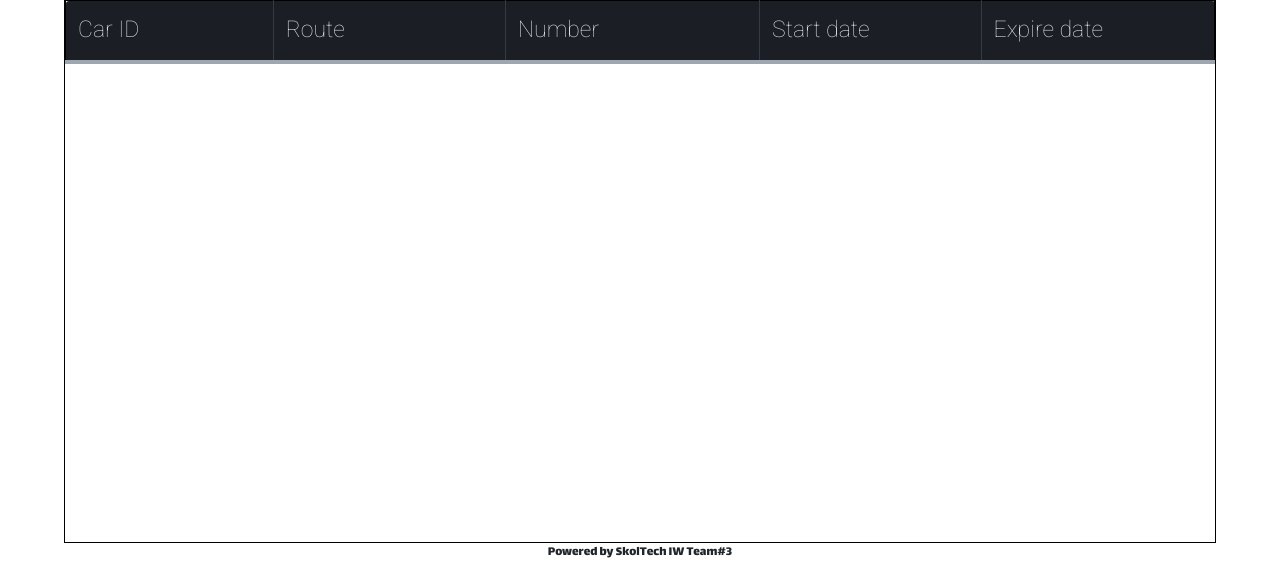
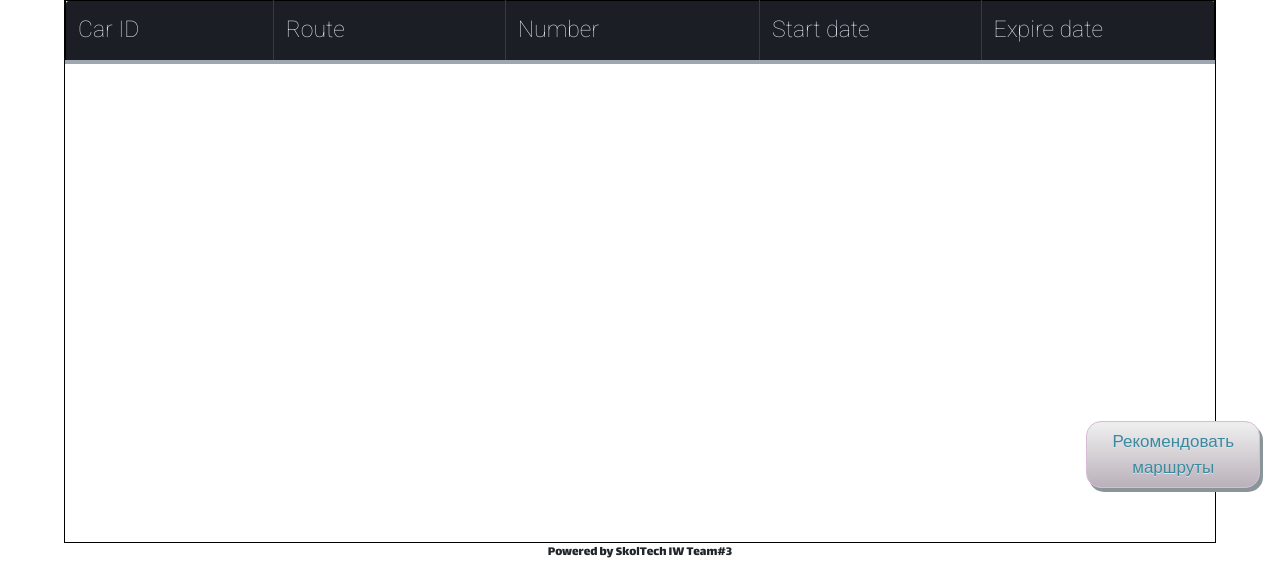
Before and after one commit to katyaadamenko/cargocult, a Django app: page /index/ in a window 1280 px wide. Shown: the part 292-855 px from the top of the page. Run offline with Django 3.2, Linux system fonts and the light colour scheme; data that the repository does not hold is empty; some libraries are stand-ins or nearby versions; some web fonts are replaced.

Commit message:
shitty button

```diff
--- a/front/templates/index.html
+++ b/front/templates/index.html
@@ -16,9 +16,65 @@
 
     <script src={% static "js/api_utils.js"%}></script>
     <script src={% static "js/script.js"%}></script>
+    <style>
+        .fixedbutton {
+            position: fixed;
+            bottom: 0px;
+            right: 0px;
+        }
+        /* margin-bottom: 20px;
+        margin-right: 20px; */
+        .myButton {
+            -moz-box-shadow: 3px 4px 0px 0px #899599;
+            -webkit-box-shadow: 3px 4px 0px 0px #899599;
+            box-shadow: 3px 4px 0px 0px #899599;
+            background:-webkit-gradient(linear, left top, left bottom, color-stop(0.05, #ededed), color-stop(1, #bab1ba));
+            background:-moz-linear-gradient(top, #ededed 5%, #bab1ba 100%);
+            background:-webkit-linear-gradient(top, #ededed 5%, #bab1ba 100%);
+            background:-o-linear-gradient(top, #ededed 5%, #bab1ba 100%);
+            background:-ms-linear-gradient(top, #ededed 5%, #bab1ba 100%);
+            background:linear-gradient(to bottom, #ededed 5%, #bab1ba 100%);
+            filter:progid:DXImageTransform.Microsoft.gradient(startColorstr='#ededed', endColorstr='#bab1ba',GradientType=0);
+            background-color:#ededed;
+            -moz-border-radius:15px;
+            -webkit-border-radius:15px;
+            border-radius:15px;
+            border:1px solid #d6bcd6;
+            display:inline-block;
+            cursor:pointer;
+            color:#3a8a9e;
+            font-family:Arial;
+            font-size:17px;
+            padding:7px 25px;
+            text-decoration:none;
+            text-shadow:0px 1px 0px #e1e2ed;
+            margin-bottom: 20px;
+            margin-right: 20px;
+        }
+        .myButton:hover {
+            background:-webkit-gradient(linear, left top, left bottom, color-stop(0.05, #bab1ba), color-stop(1, #ededed));
+            background:-moz-linear-gradient(top, #bab1ba 5%, #ededed 100%);
+            background:-webkit-linear-gradient(top, #bab1ba 5%, #ededed 100%);
+            background:-o-linear-gradient(top, #bab1ba 5%, #ededed 100%);
+            background:-ms-linear-gradient(top, #bab1ba 5%, #ededed 100%);
+            background:linear-gradient(to bottom, #bab1ba 5%, #ededed 100%);
+            filter:progid:DXImageTransform.Microsoft.gradient(startColorstr='#bab1ba', endColorstr='#ededed',GradientType=0);
+            background-color:#bab1ba;
+        }
+        .myButton:active {
+            position:relative;
+            top:1px;
+        }
+    </style>
 </head>
 <body style="text-align: center">
-
+<div class="fixedbutton">
+    <button class="myButton">
+        Рекомендовать
+        <br/>
+        маршруты
+    </button>
+</div>
 
 <div class="context">
     <div class="context_inside">
```
